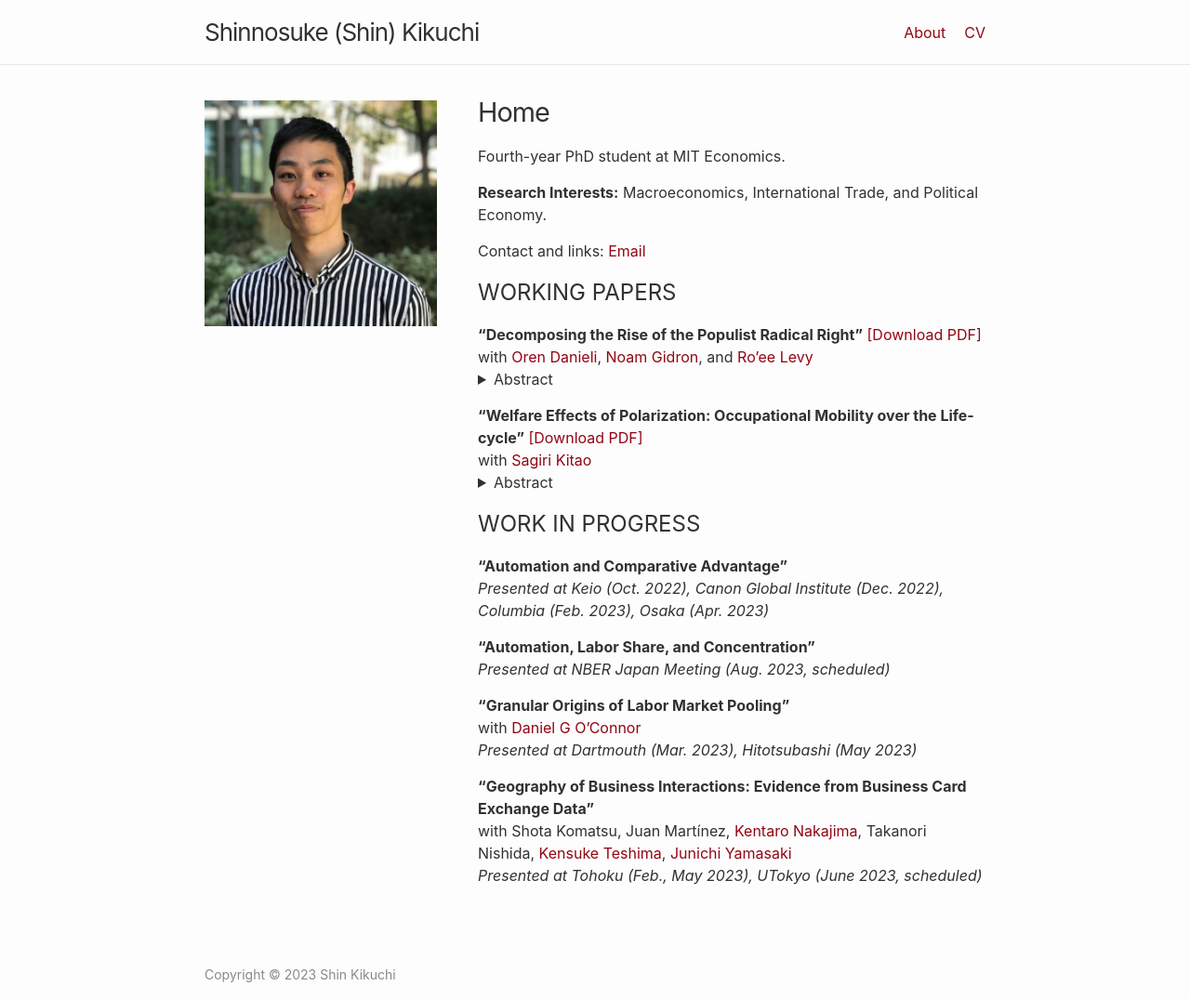
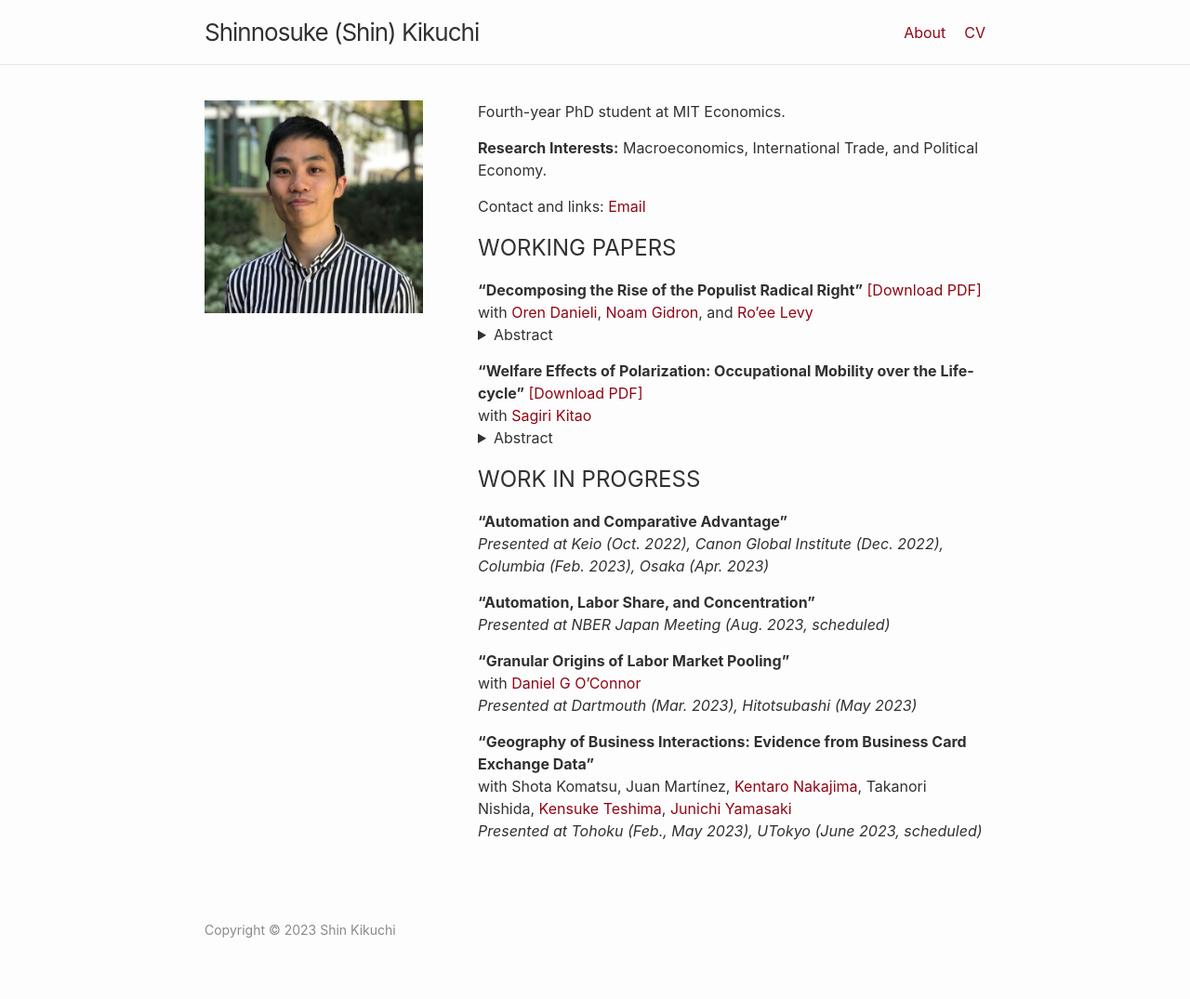
Before and after one commit to shinnkikuchi/shinnkikuchi.github.io, a Jekyll site: the page built from index.md, in a window 1280 px wide. Shown: the whole page at 93% size. Built offline with Jekyll 4.4.1, drawn with Linux system fonts in a browser that asks for light colours; after the commit the page ends 1027 px from its top, so only the background shows below that.

Commit message:
Update home.html
delete "Home"

Change column left width

```diff
--- a/_layouts/home.html
+++ b/_layouts/home.html
@@ -5,13 +5,9 @@ layout: default
 <div class="home">
 
   <div class="columnleft">
-    <img src="/files/headshot.jpg" alt="Shin Kikuchi" style="max-width: 85%"/>
+    <img src="/files/headshot.jpg" alt="Shin Kikuchi" style="max-width: 80%"/>
   </div>
   <div class="columnright">
-    {%- if page.title -%}
-    <h1 class="page-heading">{{ page.title }}</h1>
-    {%- endif -%}
-
     {{ content }}
   </div>
 
```
